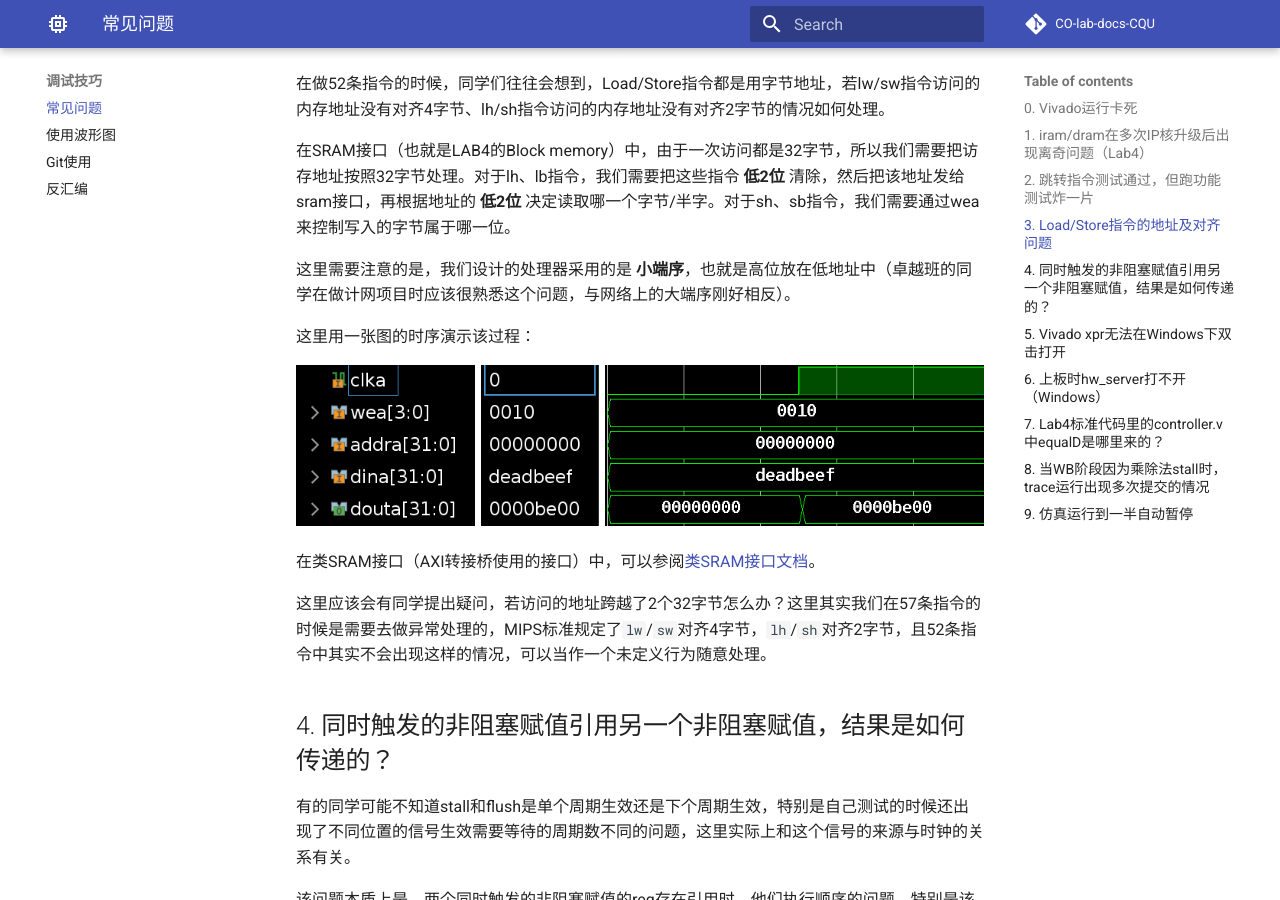
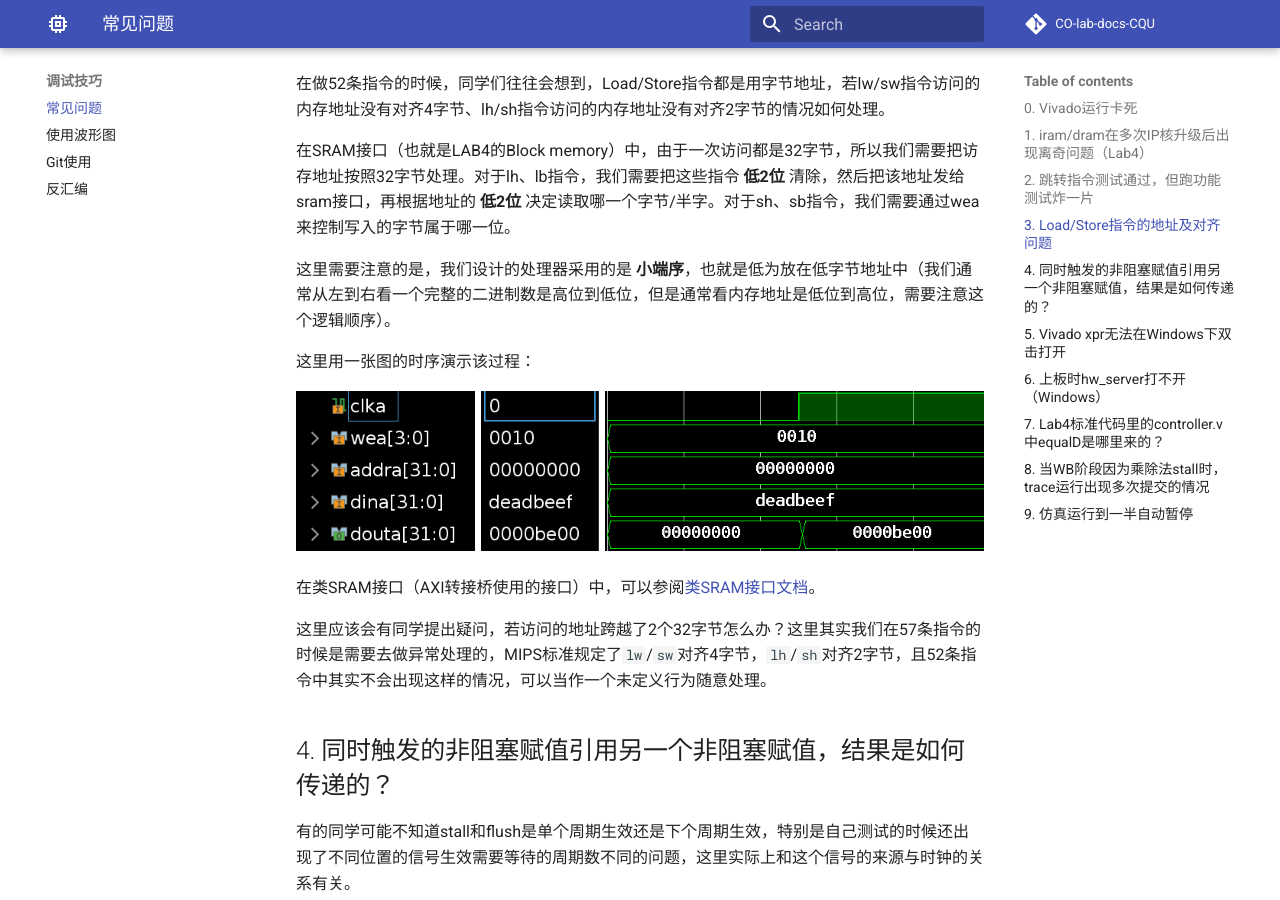
Before and after one commit to CQU-CS-LABs/CO-lab-docs-CQU, an MkDocs documentation site: the page built from docs/tips/common.md, in a window 1280 px wide and 900 px high, scrolled down 2264 px. Built offline with MkDocs 1.6.1 and Material for MkDocs 9.7.7, drawn with Linux system fonts in a browser that asks for light colours; comment, search, counter and statistics services are not loaded.

Commit message:
fix little endian

```diff
--- a/docs/tips/common.md
+++ b/docs/tips/common.md
@@ -48,7 +48,7 @@ data_ram data_ram
 
 在SRAM接口（也就是LAB4的Block memory）中，由于一次访问都是32字节，所以我们需要把访存地址按照32字节处理。对于lh、lb指令，我们需要把这些指令 **低2位** 清除，然后把该地址发给sram接口，再根据地址的 **低2位** 决定读取哪一个字节/半字。对于sh、sb指令，我们需要通过wea来控制写入的字节属于哪一位。
 
-这里需要注意的是，我们设计的处理器采用的是 **小端序**，也就是高位放在低地址中（卓越班的同学在做计网项目时应该很熟悉这个问题，与网络上的大端序刚好相反）。
+这里需要注意的是，我们设计的处理器采用的是 **小端序**，也就是低为放在低字节地址中（我们通常从左到右看一个完整的二进制数是高位到低位，但是通常看内存地址是低位到高位，需要注意这个逻辑顺序）。
 
 这里用一张图的时序演示该过程：
 
```
